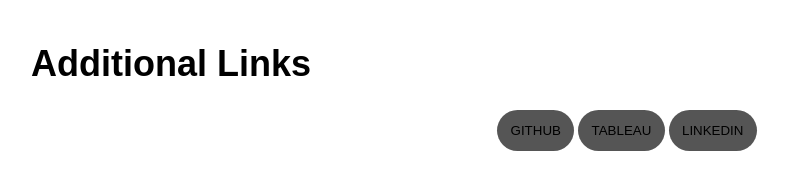
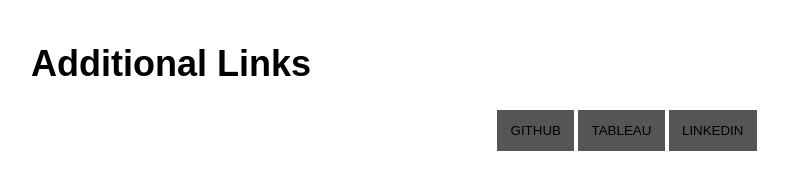
Before and after one commit to GabeSArn/personal_site, a Flask app: page / in a window 1280 px wide. Shown: the part 1278-1461 px from the top of the page, without its empty margins (13-801 px from the left). Run offline with Flask 2, Linux system fonts and the light colour scheme; some web fonts are replaced.

Commit message:
Styling update.

```diff
--- a/static/stylesheets/styles.css
+++ b/static/stylesheets/styles.css
@@ -27,6 +27,7 @@ button {
   border: none;
   color: white;
   display: inline-block;
+  padding: 1em;
   text-align: center;
   text-decoration: none;
   text-transform: uppercase;
@@ -183,8 +184,3 @@ button {
 .link_text {
   text-align: center;
 }
-
-.button_link {
-  padding: 1em;
-  border-radius: 30px;
-}
```
